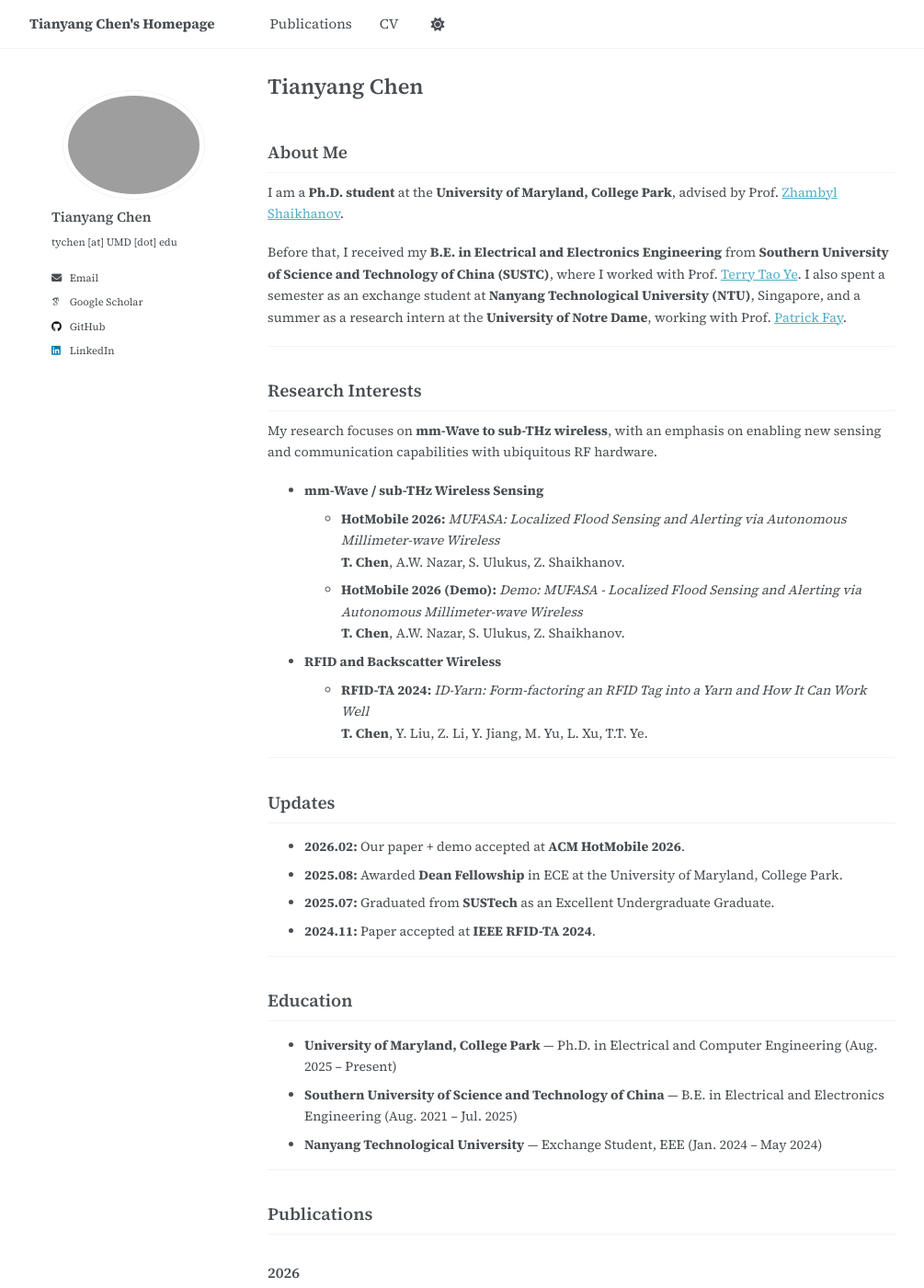
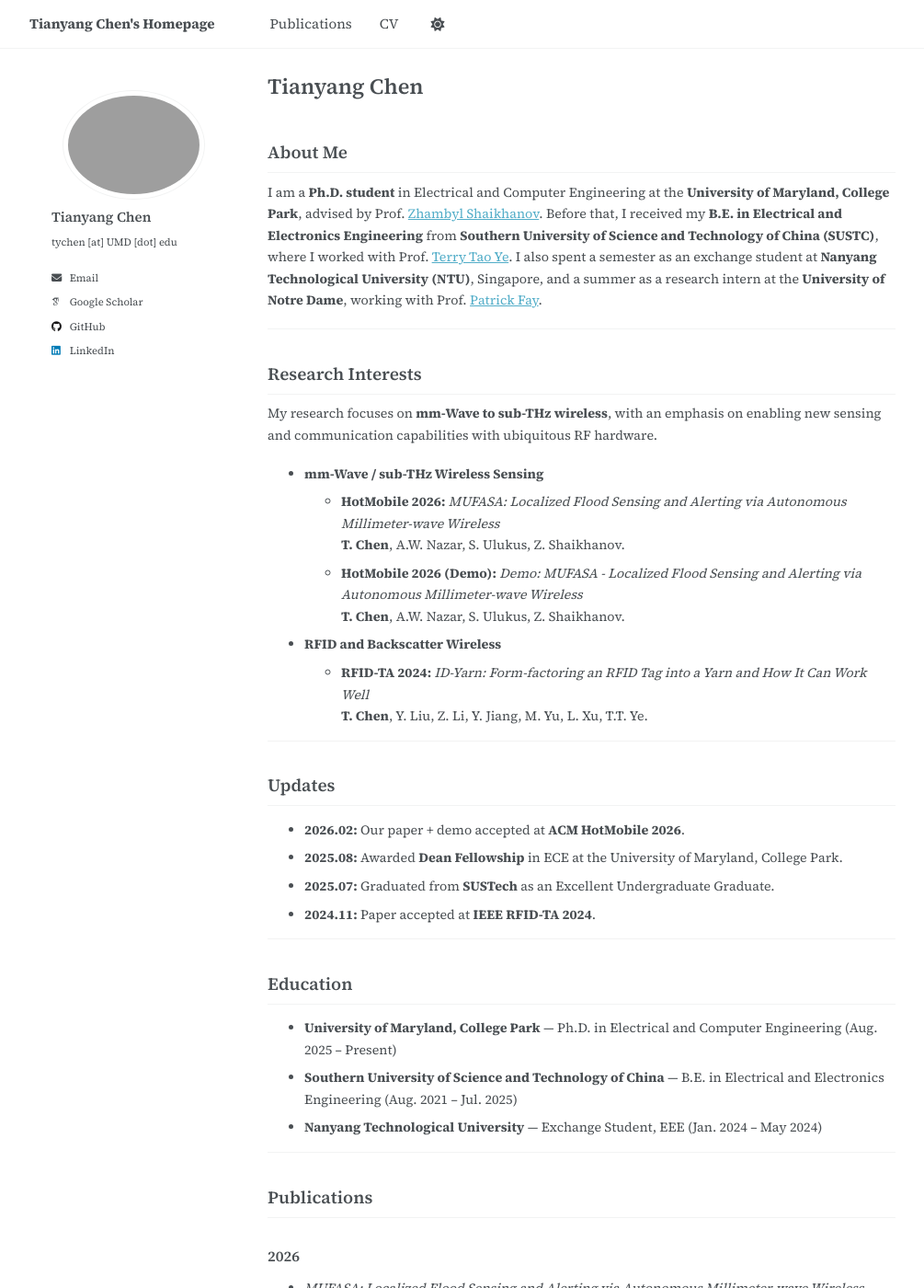
Before and after one commit to EliotChen8/EliotChen8.github.io, a Jekyll site: the page built from _pages/about.md, in a window 1280 px wide and 1400 px high. Shown: the whole window at 92% size, without its empty margins (32-1037 px from the left). Built offline with Jekyll 4.4.1, drawn with Linux system fonts in a browser that asks for light colours; some web fonts are replaced; a script that is not in the unit is left out; some of the changed lines change nothing that is shown; some of the changed text lies outside the part shown.

Commit message:
Enhance 'About Me' section with more details
Updated the 'About Me' section to include additional educational background and research experience.

```diff
--- a/_pages/about.md
+++ b/_pages/about.md
@@ -9,9 +9,7 @@
 
 ## About Me
 
-I am a **Ph.D. student** at the **University of Maryland, College Park**, advised by Prof. [Zhambyl Shaikhanov](https://ece.umd.edu/clark/faculty/1858/Zhambyl-Shaikhanov).
-
-Before that, I received my **B.E. in Electrical and Electronics Engineering** from **Southern University of Science and Technology of China (SUSTC)**, where I worked with Prof. [Terry Tao Ye](https://faculty.sustech.edu.cn/yett/en/). I also spent a semester as an exchange student at **Nanyang Technological University (NTU)**, Singapore, and a summer as a research intern at the **University of Notre Dame**, working with Prof. [Patrick Fay](https://engineering.nd.edu/faculty/patrick-fay/).
+I am a **Ph.D. student** in Electrical and Computer Engineering at the **University of Maryland, College Park**, advised by Prof. [Zhambyl Shaikhanov](https://ece.umd.edu/clark/faculty/1858/Zhambyl-Shaikhanov). Before that, I received my **B.E. in Electrical and Electronics Engineering** from **Southern University of Science and Technology of China (SUSTC)**, where I worked with Prof. [Terry Tao Ye](https://sse.cuhk.edu.cn/en/faculty/terrytaoye). I also spent a semester as an exchange student at **Nanyang Technological University (NTU)**, Singapore, and a summer as a research intern at the **University of Notre Dame**, working with Prof. [Patrick Fay](https://engineering.nd.edu/faculty/patrick-fay/).
 
 ---
 
@@ -51,15 +49,15 @@
 ## Publications
 
 ### 2026
-- **[HotMobile]** *MUFASA: Localized Flood Sensing and Alerting via Autonomous Millimeter-wave Wireless*
+- *MUFASA: Localized Flood Sensing and Alerting via Autonomous Millimeter-wave Wireless*
   **T. Chen**, A.W. Nazar, S. Ulukus, Z. Shaikhanov.
   ACM 27th HotMobile, Atlanta, GA, USA. DOI: [10.1145/3789514.3792045](https://doi.org/10.1145/3789514.3792045)
-- **[HotMobile Demo]** *Demo: MUFASA - Localized Flood Sensing and Alerting via Autonomous Millimeter-wave Wireless*
+- *Demo: MUFASA - Localized Flood Sensing and Alerting via Autonomous Millimeter-wave Wireless*
   **T. Chen**, A.W. Nazar, S. Ulukus, Z. Shaikhanov.
   ACM 27th HotMobile, Atlanta, GA, USA. DOI: [10.1145/3789514.3796246](https://doi.org/10.1145/3789514.3796246)
 
 ### 2024
-- **[RFID-TA]** *ID-Yarn: Form-factoring an RFID Tag into a Yarn and How It Can Work Well*
+- *ID-Yarn: Form-factoring an RFID Tag into a Yarn and How It Can Work Well*
   **T. Chen**, Y. Liu, Z. Li, Y. Jiang, M. Yu, L. Xu, T.T. Ye.
   IEEE 14th RFID-TA, Daytona Beach, FL, USA. DOI: [10.1109/RFID-TA64374.2024.10965149](https://doi.org/10.1109/RFID-TA64374.2024.10965149)
 
```
